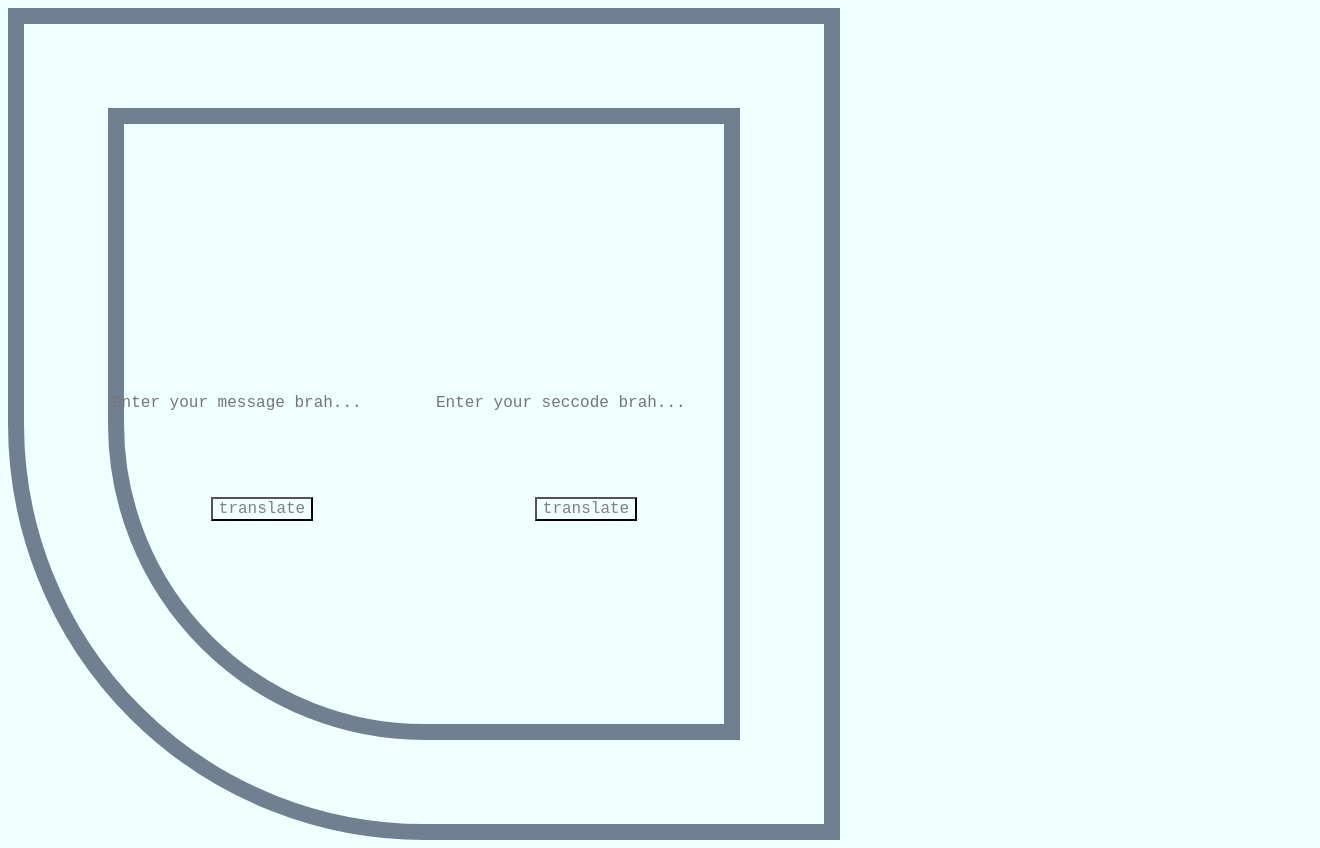
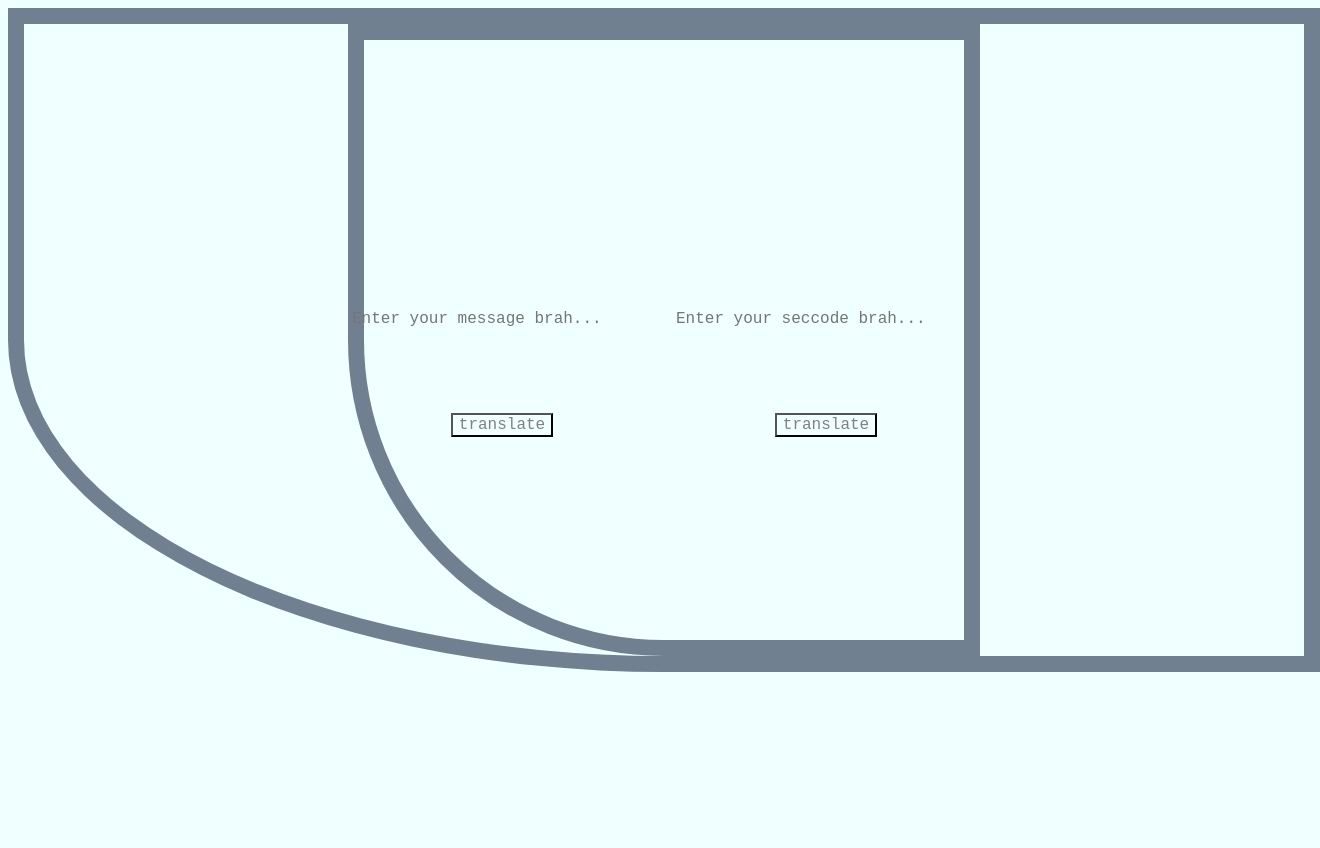
Before and after one commit to Dejavu333/titkosfasz, a plain HTML site: page index.html in a window 1280 px wide. Shown: the whole page, 1320 px wide, since content can reach past the window. After the commit the page ends 800 px from the top, so only its background shows below. Drawn offline with Linux system fonts and the light colour scheme.

Commit message:
Update main.css

```diff
--- a/main.css
+++ b/main.css
@@ -8,8 +8,8 @@ body{
     justify-content: center;
     align-items: center;
 
-    height: 100vh;
-    width: 100vh;
+    height: 100%;
+    width: 100%;
 
     border: solid slategray 1rem;
     border-bottom-left-radius: 50%;
```
